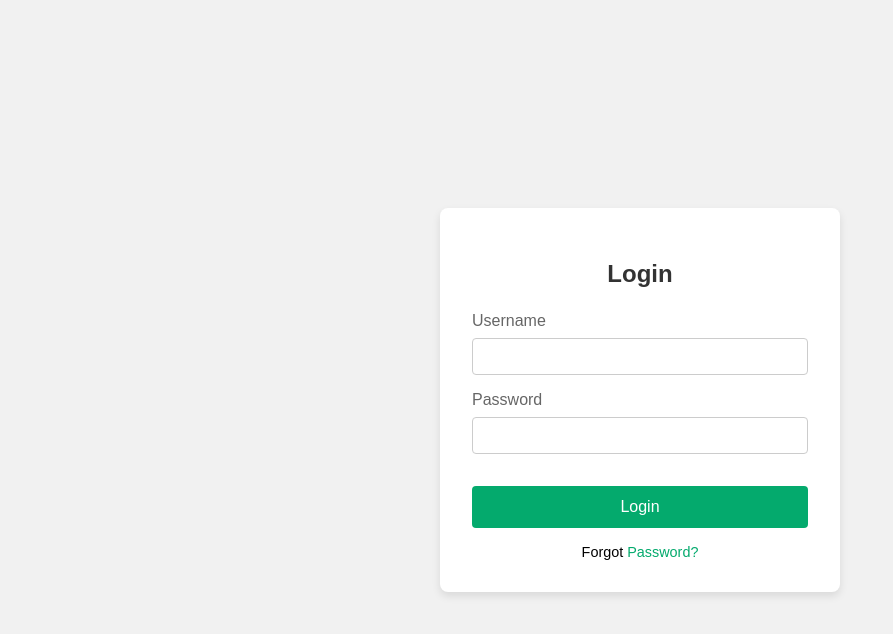
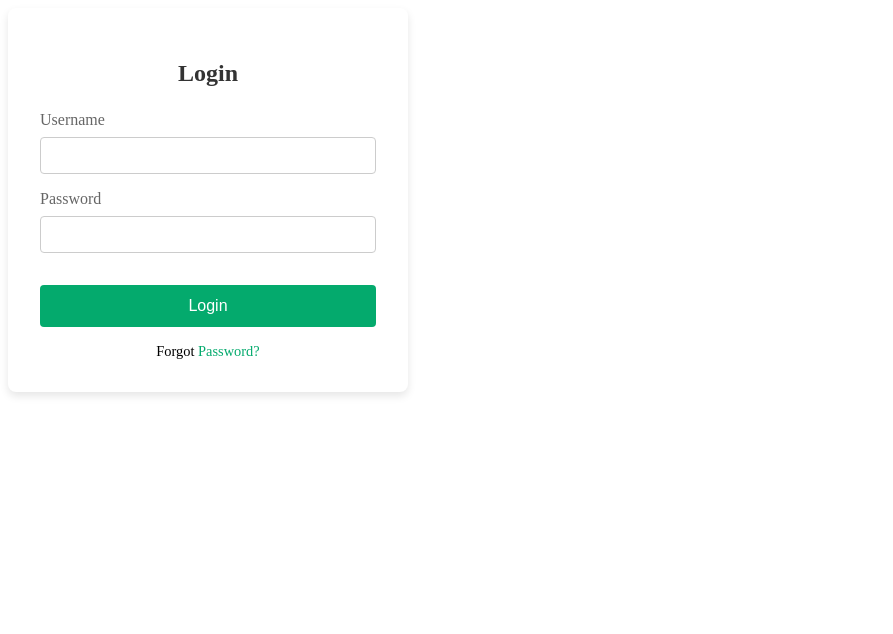
Before and after one commit to abhinavaby/loginn, a plain HTML site: page index.html in a window 1280 px wide. Shown: the whole page, without its empty margins (0-893 px from the left). Drawn offline with Linux system fonts and the light colour scheme.

Commit message:
Update style.css

```diff
--- a/style.css
+++ b/style.css
@@ -1,12 +1,4 @@
-body {
-    font-family: Arial, sans-serif;
-    background-color: #f1f1f1;
-    display: flex;
-    justify-content: center;
-    align-items: center;
-    height: 100vh;
-    margin: 0;
-}
+
 
 .login-container {
     background-color: #fff;
```
